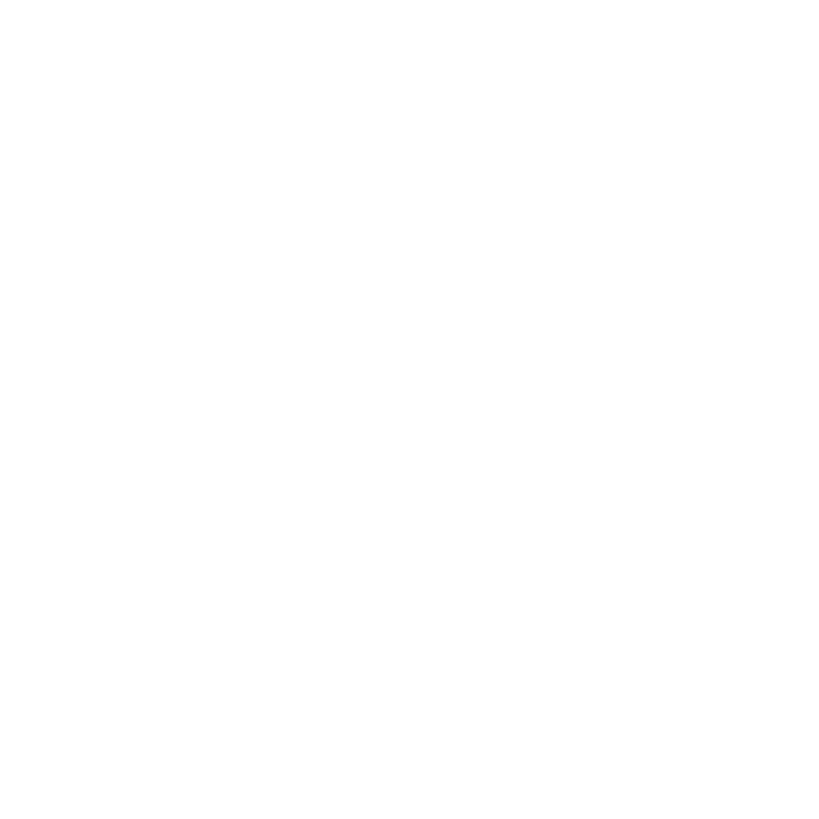
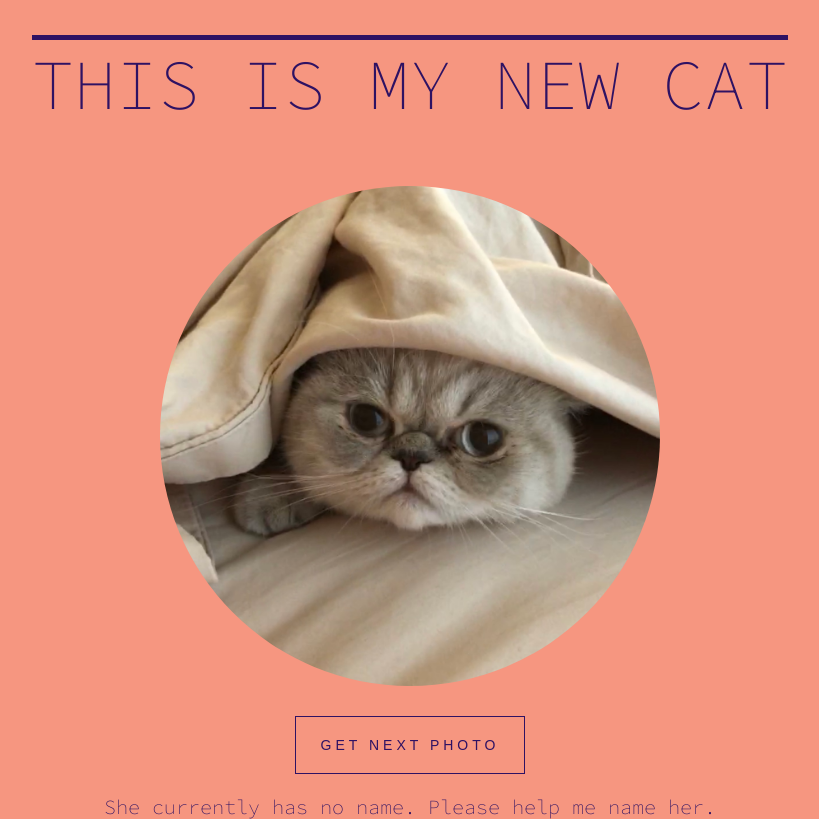
Before and after one commit to innerclock/crash-course, a plain HTML site: page index.html in a window 1280 px wide. Shown: the whole page, without its empty margins (230-1049 px from the left). Drawn offline with Linux system fonts and the light colour scheme.

Commit message:
Crash Course Final Code

```diff
--- a/app.css
+++ b/app.css
@@ -1,2 +1,56 @@
 /*Write your CSS in here*/
 @import url(https://fonts.googleapis.com/css?family=Source+Code+Pro:200,300,400,500,600,700,900);
+
+/* What we're selecting */
+h1 {
+	/* How to style it */
+	font-weight: 200;
+	font-size: 70px;
+	text-transform: uppercase;
+	border-top: 5px solid;
+}
+
+body {
+	background-color: #f69680;
+	color: #2e1263;
+	font-family: "Source Code Pro";
+	font-weight: 200;
+}
+
+img {
+	height: 500px;
+	border-radius: 50%;
+}
+
+#container {
+	display: flex;
+	flex-direction: column;
+	align-items: center;
+	justify-content: center;
+	height: 100vh;
+}
+
+button {
+	margin: 30px auto 0;
+	padding: 20px 25px;
+	background-color: #f69680;
+	color: #2e1263;
+	font-size: 14px;
+	text-align: center;
+	border: 1px solid #2e1263;
+	text-transform: uppercase;
+	text-decoration: none;
+	outline: none;
+	letter-spacing: 4px;
+}
+
+button:hover {
+	transition: 0.3s;
+	background-color: #2e1263;
+	color: #f69680;
+	text-decoration: underline;
+}
+
+p {
+	font-size: 20px;
+}
--- a/app.js
+++ b/app.js
@@ -1,9 +1,21 @@
 // Write your JS in here
-pics = [
-	'imgs/kitty_bed.jpg',
-	'imgs/kitty_basket.jpg',
-	'imgs/kitty_laptop.jpg',
-	'imgs/kitty_door.jpg',
-	'imgs/kitty_sink.jpg',
-	'imgs/kitty_wall.jpg'
+var pics = [
+	'imgs/kitty_bed.jpg', //0
+	'imgs/kitty_basket.jpg', //1
+	'imgs/kitty_laptop.jpg', //2
+	'imgs/kitty_door.jpg', //3
+	'imgs/kitty_sink.jpg', //4
+	'imgs/kitty_wall.jpg' //5
 ];
+
+var btn = document.querySelector('button');
+var img = document.querySelector('img');
+counter = 1;
+
+btn.addEventListener('click', function() {
+	if (counter === 6) {
+		counter = 0;
+	}
+	img.src = pics[counter];
+	counter = counter + 1;
+});
--- a/index.html
+++ b/index.html
@@ -2,8 +2,18 @@
 <!DOCTYPE html>
 <html>
 <head>
-	<title></title>
+	<title>My Cat</title>
+	<link rel="stylesheet" href="app.css">
 </head>
 <body>
+	<section id="container">
+		<h1>This is My New Cat</h1>
+
+		<img src="imgs/kitty_bed.jpg" alt="">
+
+		<button>Get Next Photo</button>
+		<p>She currently has no name. Please help me name her.</p>
+	</section>
+	<script type="text/javascript" src="app.js"></script>
 </body>
 </html>
```
